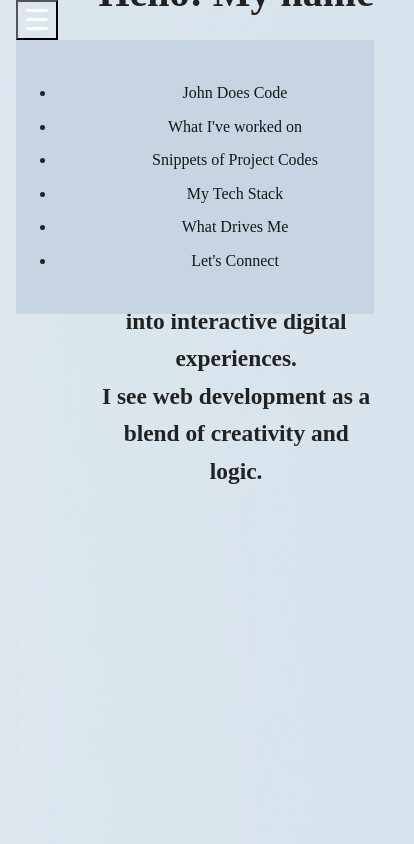
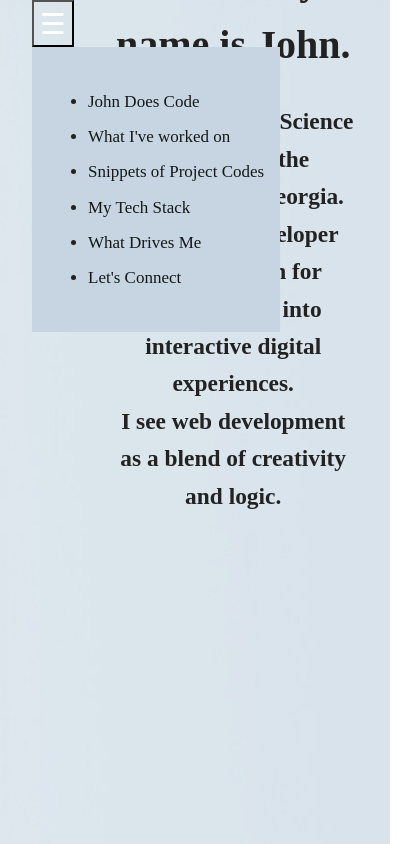
Before and after one commit to junixcoder/johndoescode-portfolio, a plain HTML site: page index.html in a window 390 px wide. Both pictures are taken after a click on the button "Toggle Menu". Shown: the top 844 px of the page, 414 px wide, since content can reach past the window. Drawn offline with Linux system fonts and the light colour scheme; grey boxes are pictures that could not be loaded.

Commit message:
Add files via upload

```diff
--- a/css/styles.css
+++ b/css/styles.css
@@ -284,20 +284,22 @@ accent {
 
 .nav-links {
     position: absolute;
+    width: fit-content;
     top: 100%;
     left: 0;
     right: 0;
     background: #c6d5e1;
     display: none;
     flex-direction: column;
-    align-items: left;
-    padding: 1rem 0;
+    text-align-last: left;
+    padding: 1rem 1rem;
     gap: 1rem;
 }
 
 .nav-links a {
     text-decoration: none;
     color: #151817;
+    text-align: left;
     transition: color 0.3s;
 }
 
@@ -343,6 +345,15 @@ accent {
 
 /* Other Responsive adjustments */
 @media (max-width: 600px) {
+    .menu-toggle {
+        display: block;
+    }
+
+    .container {
+        display: none;
+    }
+}
+
 body {
     font-size: 16px;
     padding: 0 1rem;
@@ -414,17 +425,24 @@ accent {
         transform 1s ease,
         opacity 1s ease;
 }
+
+@media (min-width: 601px) and (max-width: 1024px) {
+    .menu-toggle {
+        display: block;
     }
 
-@media (min-width: 601px) and (max-width: 1024px) {
+    .container {
+        display: none;
+    }
+}
+
 body {
     font-size: 17px;
     padding: 0 2rem;
 }
-
 .section {
     width: 100%;
-        height: 350px;
+    height: 100%;
     margin: 0;
     text-align: left;
     border-radius: 1px;
@@ -436,13 +454,11 @@ accent {
         transform 1s ease,
         opacity 1s ease;
 }
-
 .Experience .Project .Skills .About .Contact {
     display: grid;
     width: 100%;
     margin-bottom: 1.5rem;
 }
-
 .service-card .skills-card .project-card {
     display: grid;
     grid-template-columns: repeat(1, 1fr);
@@ -454,6 +470,5 @@ accent {
 button,
 a {
     touch-action: manipulation;
-        min-height: 44px;
+    min-height: 47px;
 }
-}
```
Lines whose indentation alone changed are shown as unchanged.
